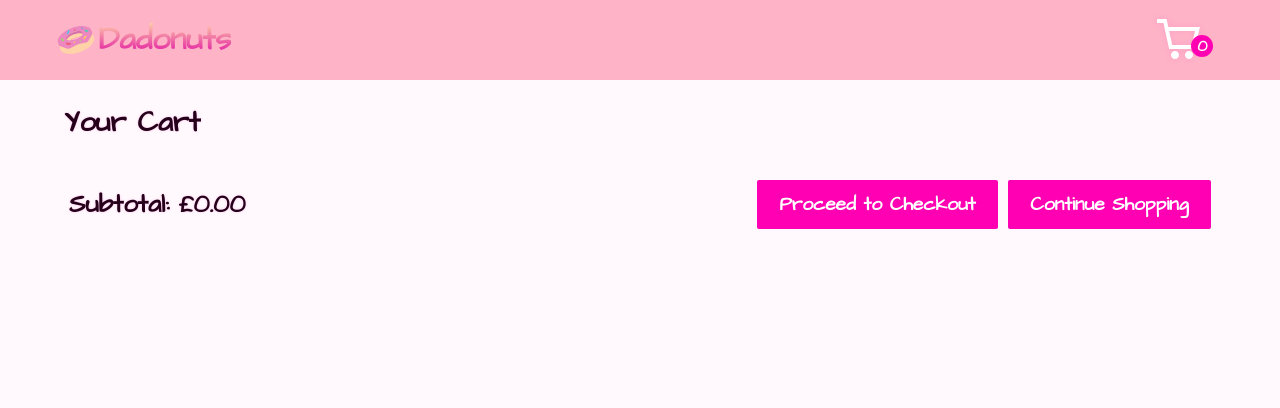
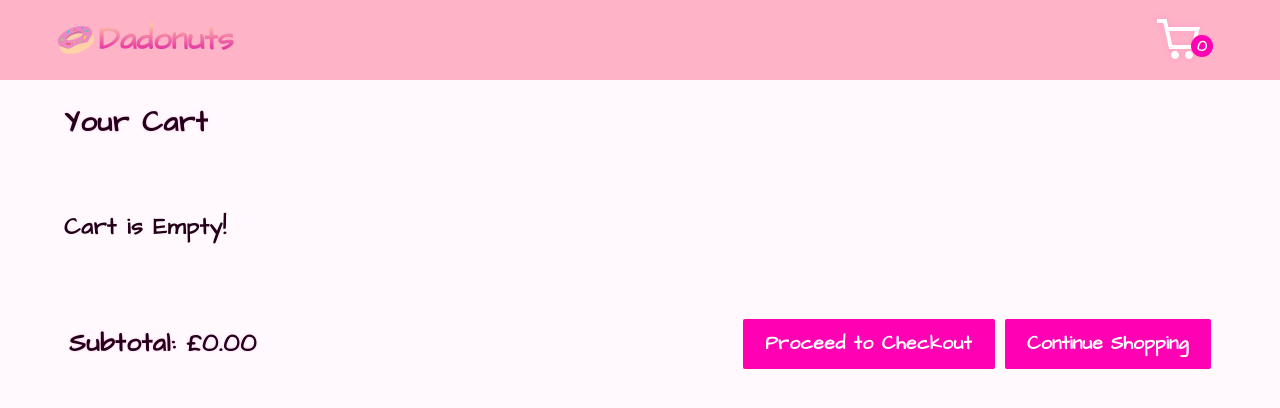
Before and after one commit to harry79ph/react-js-dadonuts, a React (Create React App) app: page /cart in a window 1280 px wide. Shown: the top 408 px of the page. Built offline with nearby package versions, Linux system fonts and the light colour scheme.

Commit message:
minor changes

```diff
--- a/src/components/Cart.js
+++ b/src/components/Cart.js
@@ -7,6 +7,8 @@ import CartItem from "./CartItem";
 const Cart = () => {
 
     const { state: { cart }, totals, dispatch } = CartState();
+    const obj = CartState();
+    console.log(obj);
 
     return (
         <CartContainer>
@@ -14,6 +16,7 @@ const Cart = () => {
             <CartContent>
                 <h1>Your Cart</h1>
                 <CartList>
+                    {cart.length === 0 && <h3 style={{margin: "50px 0"}}>Cart is Empty!</h3>}
                     {cart.map((item, i) => {
                         return (
                             <CartItem key={'cart' + i} item={item} dispatch={dispatch} />
--- a/src/components/ProductItem.js
+++ b/src/components/ProductItem.js
@@ -8,7 +8,7 @@ const ProductItem = ({ cart, dispatch, product, key }) => {
             <ProductInfo>
                 <ProductTitle>{product.name}</ProductTitle>
                 <ProductPrice>£{product.price}</ProductPrice>
-                {cart.some((p) => p.id === product.id) ? (
+                {cart.some((item) => item.id === product.id) ? (
                     <ProductButton className='active' onClick={() => dispatch({
                         type: 'REMOVE_FROM_CART',
                         payload: product
--- a/src/components/SideMenu.js
+++ b/src/components/SideMenu.js
@@ -1,41 +1,53 @@
-import { CloseIcon, IconWrapper, SideMenuContainer, SideMenuLink, SidebarMenu, SidebarRoute, SideBtnWrapper, CartContent, CartHeader } from "./styles/SideMenu.styled";
+import { CloseIcon, IconWrapper, SideMenuContainer, SideMenuLink, SidebarMenu, SidebarRoute, SideBtnWrapper, CartContent, SideItemWrapper, CartHeader, SideImg, SideItemContent } from "./styles/SideMenu.styled";
 import { products } from "./itemLists";
 import { CartState } from "../context/Context";
+import { ItemRemove, RemoveIcon } from "./styles/CartItem.styled";
 
-const SideMenu = ({isOpen, toggle}) => {
+const SideMenu = ({ isOpen, toggle }) => {
 
-    const { state: { cart }, dispatch } = CartState();
+    const { state: { cart }, dispatch, totals } = CartState();
+    const context = CartState();
+    console.log(context);
 
     return (
         <SideMenuContainer isOpen={isOpen}>
             <IconWrapper>
-                <CloseIcon onClick={toggle}/>
+                <CloseIcon onClick={toggle} />
             </IconWrapper>
             <SidebarMenu>
                 <h2>Choose Product</h2>
                 {products.map(product => <SideMenuLink activeClass="active" to={product} spy={true} smooth={true} offset={-120} duration={1000}>{product}</SideMenuLink>)}
             </SidebarMenu>
             <CartHeader>Shopping Cart</CartHeader>
+                {totals[0].quantity > 0 ? (
                     <CartContent>
-                <ul>
-                    {cart.length > 0 ? (
-                        <>
                         {cart.map(item => {
                             return (
-                                <li><span>{item.name}</span><button onClick={
-                                    () => { dispatch({
+                                <SideItemWrapper>
+                                    <SideImg src={item.img} alt={item.name} />
+                                    <SideItemContent>
+                                        <span>{item.price}</span>
+                                        <span className="times">X</span>
+                                        <span>{item.qty}</span>
+                                    </SideItemContent>
+                                    <ItemRemove>
+                                        <RemoveIcon display="inline" onClick={
+                                            () => {
+                                                dispatch({
                                                     type: 'REMOVE_FROM_CART',
                                                     payload: item
-                                    });}
-                                }>X</button></li>
+                                                });
+                                            }
+                                        } />
+                                    </ItemRemove>
+                                </SideItemWrapper>
                             );
                         })}
-                        </>
+                        <h3>Total: {totals[1].price}</h3>
+                    </CartContent>
                 ) : (
                     <li>Cart is Empty!</li>
                 )}
-                </ul>
-            </CartContent>
             <SideBtnWrapper>
                 <SidebarRoute to="cart">Go to Cart</SidebarRoute>
             </SideBtnWrapper>
--- a/src/components/styles/Cart.styled.js
+++ b/src/components/styles/Cart.styled.js
@@ -5,6 +5,7 @@ import { ProductButton } from './Products.styled';
 export const CartContainer = styled.div`
     color: #26001b;
     background-color: #fff9fd;
+    text-shadow: none;
     min-height: 100vh;
     line-height: 1;
 `;
--- a/src/components/styles/CartItem.styled.js
+++ b/src/components/styles/CartItem.styled.js
@@ -21,7 +21,7 @@ height: 100px;
 min-width: 60px;
 max-width: 100%;
 @media screen and (max-width: 650px) {
-    height: 80px;
+    height: 70px;
 }
 `;
 
@@ -57,7 +57,7 @@ flex-grow: 3;
 align-items: center;
 justify-content: space-between;
 span {
-    font-size: clamp(1.2rem, 2vw, 1.8rem);
+    font-size: clamp(1.2rem, 2vw, 1.6rem);
 }
 `;
 
--- a/src/components/styles/Footer.styled.js
+++ b/src/components/styles/Footer.styled.js
@@ -30,4 +30,8 @@ export const SocialIconLink = styled.a`
   color: #fff;
   font-size: 24px;
   padding-left: 10px;
+  transition: 0.2s ease-out;
+  &:hover {
+    color: #ffd2a8;
+  }
 `;
--- a/src/components/styles/Home.styled.js
+++ b/src/components/styles/Home.styled.js
@@ -5,7 +5,7 @@ import BgImg from '../../images/doughnut-bg.jpg';
 export const HomeContainer = styled.div`
     background-image: linear-gradient(to right, rgba(255, 0, 178, 0.15), rgba(255, 0, 178, 0.01)),
     url(${BgImg});
-    background-color: #fec3c7;//If the images cannot be loaded—for instance, when the network is down—the background color will be used as a fallback.
+    background-color: #fec3c7;// If the images cannot be loaded, the background color will be used as a fallback.
     height: 100vh;
     background-position: center;
     background-size: cover;
--- a/src/components/styles/SideMenu.styled.js
+++ b/src/components/styles/SideMenu.styled.js
@@ -2,6 +2,7 @@ import styled from 'styled-components';
 import { Link as RouteLink } from "react-router-dom";
 import { Link } from 'react-scroll';
 import { BsArrowBarRight } from 'react-icons/bs';
+import { CartItemWrap, QuantityWrap, ItemImg } from "./CartItem.styled";
 
 export const SideMenuContainer = styled.aside`
   position: fixed;
@@ -10,19 +11,15 @@ export const SideMenuContainer = styled.aside`
   height: 100%;
   background: rgba(255, 210, 168, 0.95);
   text-shadow: 0px 0px 3px rgba(255, 210, 168);
-  display: grid;
-  grid-template-columns: 1fr;
-  grid-template-rows: 2.5fr 0.5fr 5fr 1fr;
-  justify-items: stretch;
-  align-items: center;
-  top: 0;
+  display: flex;
+  flex-direction: column;
   transition: 0.3s ease-in-out;
   right: ${({ isOpen }) => (isOpen ? '0' : '-400px')};
   h2 {
     text-shadow: 0px 0px 3px rgba(255, 210, 168);
   }
   @media screen and (min-width: 992px) {
-    grid-template-rows: 1.6fr 8fr 1.6fr;
+    color: inherit;
   }
   @media screen and (max-width: 350px) {
     width: 100%;
@@ -31,9 +28,6 @@ export const SideMenuContainer = styled.aside`
 `;
 
 export const IconWrapper = styled.div`
-  position: absolute;
-  top: 1.6rem;
-  left: 1.6rem;
   background: transparent;
   border: transparent;
   cursor: pointer;
@@ -45,6 +39,7 @@ export const IconWrapper = styled.div`
 
 export const CloseIcon = styled(BsArrowBarRight)`
   color: #000;
+  margin: 1.6rem 0 0 1.6rem;
   font-size: 2.4rem;
   filter: drop-shadow(0px 0px 3px rgba(255, 210, 168));
 `;
@@ -67,23 +62,43 @@ export const CartHeader = styled.h2`
   text-align: center;
   text-shadow: 0px 0px 3px rgba(255, 210, 168);
   @media screen and (min-width: 992px) {
-    padding-top: 60px;
+    padding-top: 10px;
   }
 `;
 
-export const CartContent = styled.div`
+export const CartContent = styled.ul`
   display: flex;
+  flex-grow: 1;
+  width: 100%;
   flex-direction: column;
   justify-content: flex-start;
   align-items: center;
   height: 100%;
   overflow-y: auto;
-  ul {
-    li {
-      font-size: 1.4rem;
-    }
+`;
+
+export const SideItemWrapper = styled(CartItemWrap)`
+  display: flex;
+  align-content: stretch;
+  align-items: center;
+  justify-content: space-between;
+  min-height: 80px;
+  width: 100%;
+  margin-bottom: 0;
+  padding: 1em;
+  box-shadow: none;
+`;
+
+export const SideItemContent = styled(QuantityWrap)`
+  flex: 1;
+  font-size: 1.2rem;
+  justify-content: space-around;
+  padding: 1em;
+  .times {
+    font-weight: 700;
   }
-`;
+`
+
 
 export const SideMenuLink = styled(Link)`
   display: flex;
@@ -99,6 +114,10 @@ export const SideMenuLink = styled(Link)`
   }
 `;
 
+export const SideImg = styled(ItemImg)`
+  height: 50px;
+`
+
 export const SideBtnWrapper = styled.div`
   display: flex;
   justify-content: center;
@@ -108,6 +127,7 @@ export const SidebarRoute = styled(RouteLink)`
   background: #ff00b2;
   white-space: nowrap;
   padding: 10px 24px;
+  margin: 10px;
   color: #fff;
   font-size: 20px;
   font-weight: 700;
--- a/src/theme/GlobalStyle.js
+++ b/src/theme/GlobalStyle.js
@@ -5,16 +5,26 @@ const GlobalStyle = createGlobalStyle`
         padding: 0;
         margin: 0;
         box-sizing: border-box;
+        -webkit-font-smoothing: antialiased;
+        -moz-osx-font-smoothing: grayscale;
         font-family: 'Architects Daughter', cursive;
+        letter-spacing: 0.03em;
+    }
+    html{
+        height: 100%;
     }
     button {
         font-weight: 700;
     }
     p {
         text-shadow: 0px 0px 3px rgba(255, 0, 178, 0.1);
+        letter-spacing: 0.05em;
         @media screen and (max-width: 650px) {
             text-shadow: 0px 0px 3px rgba(255, 0, 178, 0.05);
         }
+    }
+    span {
+        letter-spacing: 0.01em;
     }
     h1, h2 {
         text-shadow: 0px 0px 3px rgba(255, 0, 178, 0.2);
@@ -25,6 +35,7 @@ const GlobalStyle = createGlobalStyle`
     a {
         text-decoration: none;
         cursor: pointer;
+        letter-spacing: 0.01em;
     }
     li {
         list-style: none;
```
Lines whose indentation alone changed are shown as unchanged.
